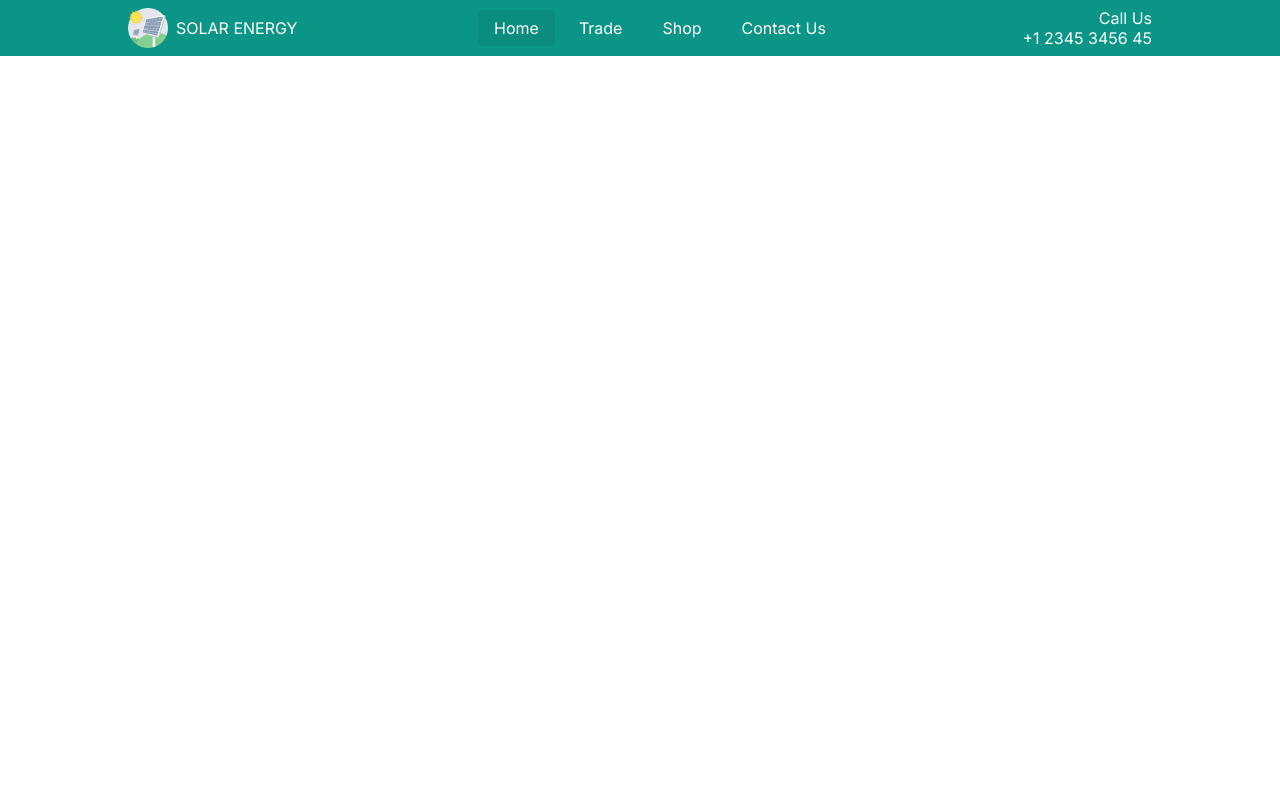
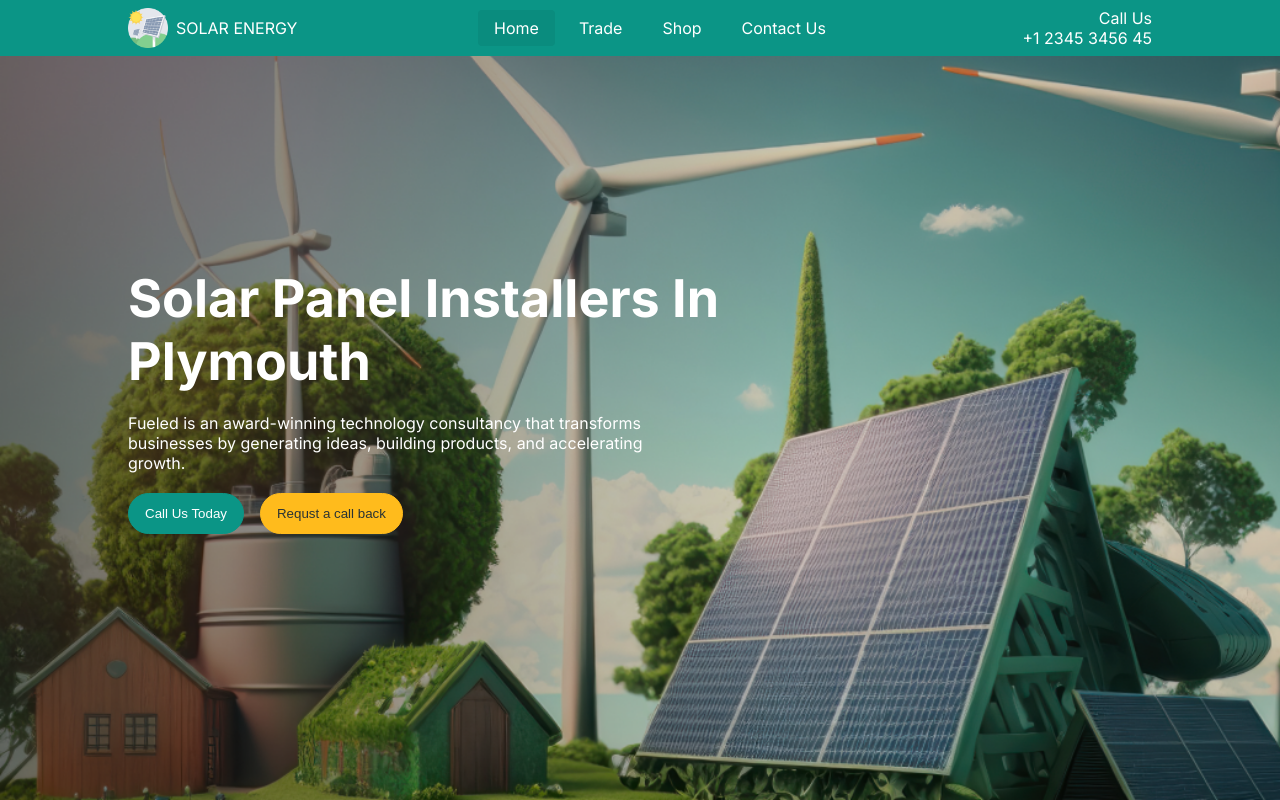
Before and after one commit to abdalla-shaban/web-masters-tasks, a plain HTML site: page landing-page-solar-energy/index.html in a window 1280 px wide. Drawn offline with Linux system fonts and the light colour scheme.

Commit message:
implement hero section

```diff
--- a/landing-page-solar-energy/css/style.css
+++ b/landing-page-solar-energy/css/style.css
@@ -49,6 +49,39 @@ img {
 
 /* Utilities */
 
+.btn {
+  padding: 12px 16px;
+  outline: none;
+  border-radius: 56px;
+  transition: all 0.3s;
+  cursor: pointer;
+  border-width: 1px;
+  border-style: solid;
+}
+
+.btn-main {
+  background-color: var(--main-color);
+  color: var(--light-color);
+  border-color: var(--main-color);
+}
+
+.btn-main:hover {
+  background-color: var(--dark-color);
+  border-color: var(--light-color);
+}
+
+.btn-secondary {
+  background-color: var(--secondary-color);
+  color: var(--dark-text-color);
+  border-color: var(--secondary-color);
+}
+
+.btn-secondary:hover {
+  background-color: var(--dark-color);
+  color: var(--light-color);
+  border-color: var(--light-color);
+}
+
 .bg-main-color {
   background-color: var(--main-color);
 }
@@ -82,13 +115,13 @@ img {
 }
 
 h1 {
-  font-size: var(--font-size-xxl);
+  font-size: var(--font-size-xl);
   color: var(--light-color);
 }
 
 h2.dark,
 h2.light {
-  font-size: var(--font-size-xl);
+  font-size: var(--font-size-lg);
 }
 
 h2.dark {
@@ -140,6 +173,10 @@ h2.light {
   display: flex;
   justify-content: space-between;
   align-items: center;
+}
+
+.flex-wrap {
+  flex-wrap: wrap;
 }
 
 .gap-20 {
@@ -282,6 +319,27 @@ nav .mobile-links ul+a {
   margin: 12px 0;
 }
 
+/* Hero Section */
+main .hero-section {
+  min-height: 100vh;
+  background-image: url("../images/hero-section.png");
+  background-position: center, center;
+  background-size: cover;
+}
+
+main .hero-section .container {
+  display: flex;
+}
+
+main .hero-section .container .hero-section-text {
+  max-width: 729px;
+}
+
+main .hero-section .container .hero-section-text p {
+  max-width: 75%;
+  margin: 20px 0;
+}
+
 
 /* Media Query */
 @media screen and (min-width:768px) {
@@ -306,4 +364,13 @@ nav .mobile-links ul+a {
   nav .mobile-links-container {
     display: none;
   }
+
+  h1 {
+    font-size: var(--font-size-xxl);
+  }
+
+  h2.dark,
+  h2.light {
+    font-size: var(--font-size-xl);
+  }
 }
--- a/landing-page-solar-energy/index.html
+++ b/landing-page-solar-energy/index.html
@@ -51,5 +51,23 @@
         </div>
       </div>
     </nav>
+    <main>
+      <header id="home" class="hero-section flex-center">
+        <div class="container">
+          <div class="hero-section-text">
+            <h1>Solar Panel Installers In Plymouth</h1>
+            <p class="p-lg-subtext-light">
+              Fueled is an award-winning technology consultancy that transforms
+              businesses by generating ideas, building products, and
+              accelerating growth.
+            </p>
+            <div class="flex-y-center gap-16 flex-wrap">
+              <button class="btn btn-main">Call Us Today</button>
+              <button class="btn btn-secondary">Requst a call back</button>
+            </div>
+          </div>
+        </div>
+      </header>
+    </main>
   </body>
 </html>
```
